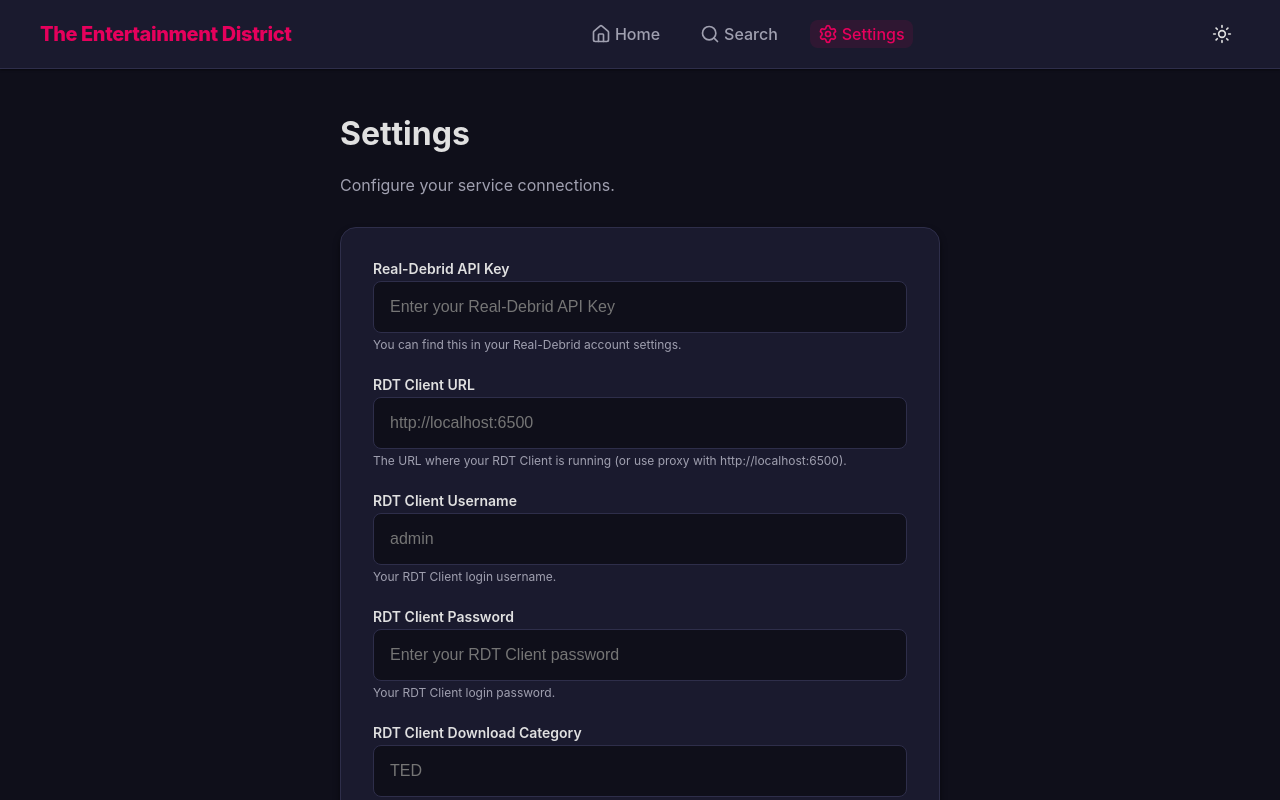
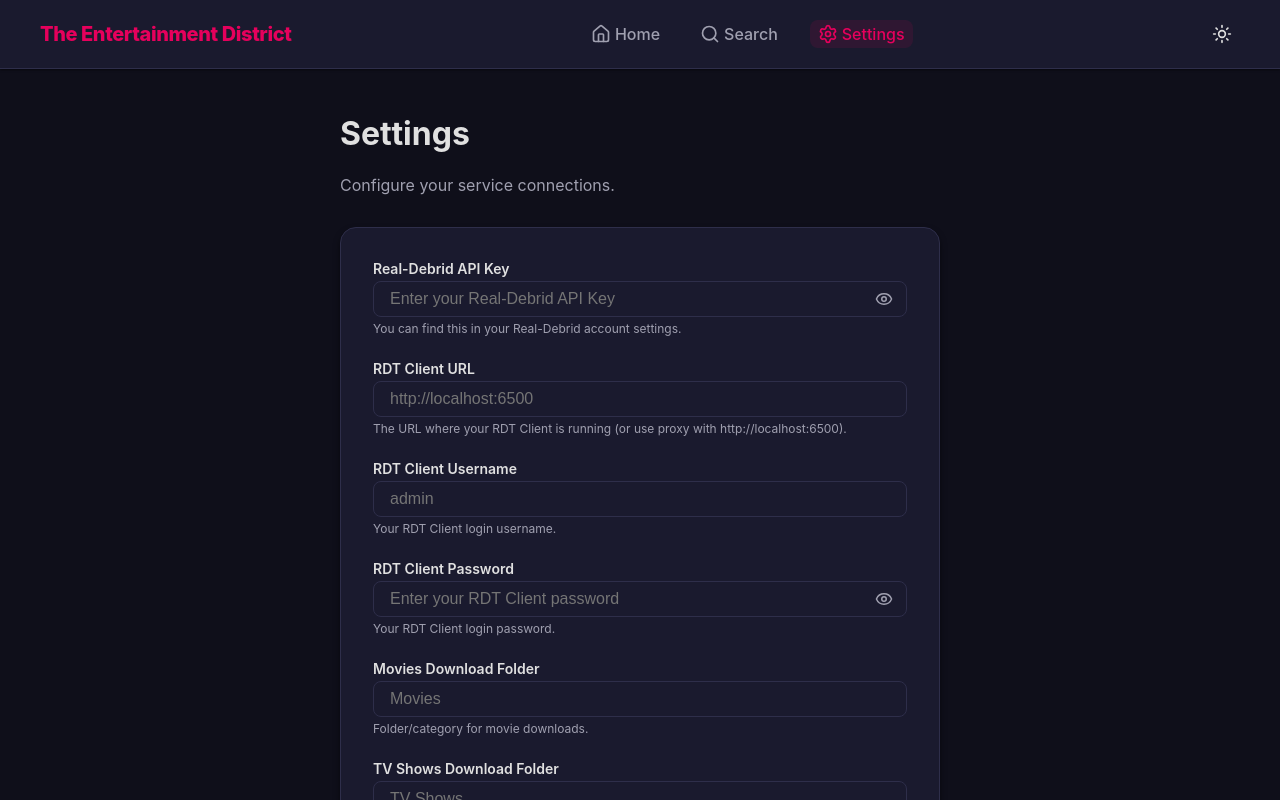
Before and after one commit to pedrotrschneider/the-entertainment-district, a React (Vite) app: page /settings in a window 1280 px wide. Shown: the top 800 px of the page. Built offline with nearby package versions, Linux system fonts and the light colour scheme.

Commit message:
UI Improvements

```diff
--- a/src/pages/Details.jsx
+++ b/src/pages/Details.jsx
@@ -67,7 +67,7 @@ const Details = () => {
             const magnetLink = stream.url || `magnet:?xt=urn:btih:${stream.infoHash}`;
 
             if (action === 'download') {
-                await rdtclient.addTorrent(magnetLink);
+                await rdtclient.addTorrent(magnetLink, type);
                 alert('Added to Home Server!');
             } else if (action === 'debrid') {
                 const added = await realdebrid.addMagnet(magnetLink);
--- a/src/pages/Search.css
+++ b/src/pages/Search.css
@@ -22,6 +22,20 @@
     color: var(--color-text-secondary);
 }
 
+.search-input::placeholder {
+    color: var(--color-text-secondary);
+}
+
+.no-results {
+    text-align: center;
+    padding: var(--spacing-xl);
+    color: var(--color-text-secondary);
+}
+
+.no-results p {
+    font-size: 1.125rem;
+}
+
 .search-input {
     width: 100%;
     padding: var(--spacing-md) var(--spacing-md) var(--spacing-md) var(--spacing-xl);
--- a/src/pages/Search.jsx
+++ b/src/pages/Search.jsx
@@ -8,26 +8,27 @@ import './Search.css';
 const Search = () => {
     const [searchParams, setSearchParams] = useSearchParams();
     const query = searchParams.get('q') || '';
-    const [results, setResults] = useState([]);
+    const [movieResults, setMovieResults] = useState([]);
+    const [seriesResults, setSeriesResults] = useState([]);
     const [loading, setLoading] = useState(false);
     const [searchTerm, setSearchTerm] = useState(query);
 
     useEffect(() => {
         const performSearch = async () => {
             if (!query) {
-                setResults([]);
+                setMovieResults([]);
+                setSeriesResults([]);
                 return;
             }
 
             setLoading(true);
-            const [movieResults, seriesResults] = await Promise.all([
+            const [movies, series] = await Promise.all([
                 cinemeta.search('movie', query),
                 cinemeta.search('series', query)
             ]);
 
-            // Combine and deduplicate if necessary, or show sections
-            // For now, let's combine them
-            setResults([...movieResults, ...seriesResults]);
+            setMovieResults(movies);
+            setSeriesResults(series);
             setLoading(false);
         };
 
@@ -60,10 +61,27 @@ const Search = () => {
             {loading ? (
                 <div className="loading">Searching...</div>
             ) : (
-                <MediaGrid
-                    title={query ? `Results for "${query}"` : 'Start searching'}
-                    items={results}
-                />
+                <>
+                    {movieResults.length > 0 && (
+                        <MediaGrid
+                            title="Movies"
+                            items={movieResults}
+                        />
+                    )}
+
+                    {seriesResults.length > 0 && (
+                        <MediaGrid
+                            title="TV Shows"
+                            items={seriesResults}
+                        />
+                    )}
+
+                    {!loading && query && movieResults.length === 0 && seriesResults.length === 0 && (
+                        <div className="no-results">
+                            <p>No results found for "{query}"</p>
+                        </div>
+                    )}
+                </>
             )}
         </div>
     );
--- a/src/pages/Settings.css
+++ b/src/pages/Settings.css
@@ -29,13 +29,44 @@
 }
 
 .form-group input {
-    padding: var(--spacing-md);
+    width: 100%;
+    padding: var(--spacing-sm) var(--spacing-md);
+    background-color: var(--color-surface);
+    color: var(--color-text);
+    border: 1px solid var(--color-border);
     border-radius: var(--radius-md);
-    border: 1px solid var(--color-border);
-    background-color: var(--color-bg);
-    color: var(--color-text);
     font-size: 1rem;
     transition: border-color 0.2s ease;
+}
+
+.password-input-wrapper {
+    position: relative;
+    display: flex;
+    align-items: center;
+}
+
+.password-input-wrapper input {
+    padding-right: 45px;
+}
+
+.toggle-password {
+    position: absolute;
+    right: 10px;
+    background: none;
+    border: none;
+    color: var(--color-text-secondary);
+    cursor: pointer;
+    display: flex;
+    align-items: center;
+    justify-content: center;
+    padding: var(--spacing-xs);
+    border-radius: var(--radius-sm);
+    transition: color 0.2s ease, background-color 0.2s ease;
+}
+
+.toggle-password:hover {
+    color: var(--color-primary);
+    background-color: rgba(0, 0, 0, 0.1);
 }
 
 .form-group input:focus {
--- a/src/pages/Settings.jsx
+++ b/src/pages/Settings.jsx
@@ -1,5 +1,6 @@
 import React, { useState, useEffect } from 'react';
 import useSettingsStore from '../store/settingsStore';
+import { Eye, EyeOff } from 'lucide-react';
 import './Settings.css';
 
 const Settings = () => {
@@ -8,7 +9,8 @@ const Settings = () => {
         rdtClientUrl, setRdtClientUrl,
         rdtClientUsername, setRdtClientUsername,
         rdtClientPassword, setRdtClientPassword,
-        rdtClientDownloadPath, setRdtClientDownloadPath,
+        rdtClientMoviesPath, setRdtClientMoviesPath,
+        rdtClientShowsPath, setRdtClientShowsPath,
         traktClientId, setTraktClientId
     } = useSettingsStore();
 
@@ -16,18 +18,24 @@ const Settings = () => {
     const [rdtUrl, setRdtUrl] = useState('');
     const [rdtUser, setRdtUser] = useState('');
     const [rdtPass, setRdtPass] = useState('');
-    const [rdtPath, setRdtPath] = useState('');
+    const [rdtMoviesPath, setRdtMoviesPath] = useState('');
+    const [rdtShowsPath, setRdtShowsPath] = useState('');
     const [traktId, setTraktId] = useState('');
     const [saved, setSaved] = useState(false);
+
+    // Password visibility toggles
+    const [showRdKey, setShowRdKey] = useState(false);
+    const [showRdtPass, setShowRdtPass] = useState(false);
 
     useEffect(() => {
         setRdKey(realDebridApiKey);
         setRdtUrl(rdtClientUrl);
         setRdtUser(rdtClientUsername);
         setRdtPass(rdtClientPassword);
-        setRdtPath(rdtClientDownloadPath);
+        setRdtMoviesPath(rdtClientMoviesPath);
+        setRdtShowsPath(rdtClientShowsPath);
         setTraktId(traktClientId);
-    }, [realDebridApiKey, rdtClientUrl, rdtClientUsername, rdtClientPassword, rdtClientDownloadPath, traktClientId]);
+    }, [realDebridApiKey, rdtClientUrl, rdtClientUsername, rdtClientPassword, rdtClientMoviesPath, rdtClientShowsPath, traktClientId]);
 
     const handleSave = (e) => {
         e.preventDefault();
@@ -35,7 +43,8 @@ const Settings = () => {
         setRdtClientUrl(rdtUrl);
         setRdtClientUsername(rdtUser);
         setRdtClientPassword(rdtPass);
-        setRdtClientDownloadPath(rdtPath);
+        setRdtClientMoviesPath(rdtMoviesPath);
+        setRdtClientShowsPath(rdtShowsPath);
         setTraktClientId(traktId);
         setSaved(true);
         setTimeout(() => setSaved(false), 3000);
@@ -49,13 +58,23 @@ const Settings = () => {
             <form onSubmit={handleSave} className="settings-form">
                 <div className="form-group">
                     <label htmlFor="rdKey">Real-Debrid API Key</label>
+                    <div className="password-input-wrapper">
                         <input
-                        type="password"
+                            type={showRdKey ? "text" : "password"}
                             id="rdKey"
                             value={rdKey}
                             onChange={(e) => setRdKey(e.target.value)}
                             placeholder="Enter your Real-Debrid API Key"
                         />
+                        <button
+                            type="button"
+                            className="toggle-password"
+                            onClick={() => setShowRdKey(!showRdKey)}
+                            aria-label="Toggle password visibility"
+                        >
+                            {showRdKey ? <EyeOff size={18} /> : <Eye size={18} />}
+                        </button>
+                    </div>
                     <small>You can find this in your Real-Debrid account settings.</small>
                 </div>
 
@@ -85,26 +104,48 @@ const Settings = () => {
 
                 <div className="form-group">
                     <label htmlFor="rdtPass">RDT Client Password</label>
+                    <div className="password-input-wrapper">
                         <input
-                        type="password"
+                            type={showRdtPass ? "text" : "password"}
                             id="rdtPass"
                             value={rdtPass}
                             onChange={(e) => setRdtPass(e.target.value)}
                             placeholder="Enter your RDT Client password"
                         />
+                        <button
+                            type="button"
+                            className="toggle-password"
+                            onClick={() => setShowRdtPass(!showRdtPass)}
+                            aria-label="Toggle password visibility"
+                        >
+                            {showRdtPass ? <EyeOff size={18} /> : <Eye size={18} />}
+                        </button>
+                    </div>
                     <small>Your RDT Client login password.</small>
                 </div>
 
                 <div className="form-group">
-                    <label htmlFor="rdtPath">RDT Client Download Category</label>
+                    <label htmlFor="rdtMoviesPath">Movies Download Folder</label>
                     <input
                         type="text"
-                        id="rdtPath"
-                        value={rdtPath}
-                        onChange={(e) => setRdtPath(e.target.value)}
-                        placeholder="TED"
+                        id="rdtMoviesPath"
+                        value={rdtMoviesPath}
+                        onChange={(e) => setRdtMoviesPath(e.target.value)}
+                        placeholder="Movies"
                     />
-                    <small>Category for downloads (e.g., "Movies", "TV Shows", or "TED").</small>
+                    <small>Folder/category for movie downloads.</small>
+                </div>
+
+                <div className="form-group">
+                    <label htmlFor="rdtShowsPath">TV Shows Download Folder</label>
+                    <input
+                        type="text"
+                        id="rdtShowsPath"
+                        value={rdtShowsPath}
+                        onChange={(e) => setRdtShowsPath(e.target.value)}
+                        placeholder="TV Shows"
+                    />
+                    <small>Folder/category for TV show downloads.</small>
                 </div>
 
                 <div className="form-group">
--- a/src/store/settingsStore.js
+++ b/src/store/settingsStore.js
@@ -8,7 +8,8 @@ const useSettingsStore = create(
             rdtClientUrl: '',
             rdtClientUsername: '',
             rdtClientPassword: '',
-            rdtClientDownloadPath: '',
+            rdtClientMoviesPath: '',
+            rdtClientShowsPath: '',
             traktClientId: '',
             theme: 'dark', // 'dark' or 'light'
 
@@ -16,7 +17,8 @@ const useSettingsStore = create(
             setRdtClientUrl: (url) => set({ rdtClientUrl: url }),
             setRdtClientUsername: (username) => set({ rdtClientUsername: username }),
             setRdtClientPassword: (password) => set({ rdtClientPassword: password }),
-            setRdtClientDownloadPath: (path) => set({ rdtClientDownloadPath: path }),
+            setRdtClientMoviesPath: (path) => set({ rdtClientMoviesPath: path }),
+            setRdtClientShowsPath: (path) => set({ rdtClientShowsPath: path }),
             setTraktClientId: (id) => set({ traktClientId: id }),
             setTheme: (theme) => set({ theme }),
         }),
```
Also changed, not shown: src/services/rdtclient.js (+8 -3 lines). Lines whose indentation alone changed are shown as unchanged.
